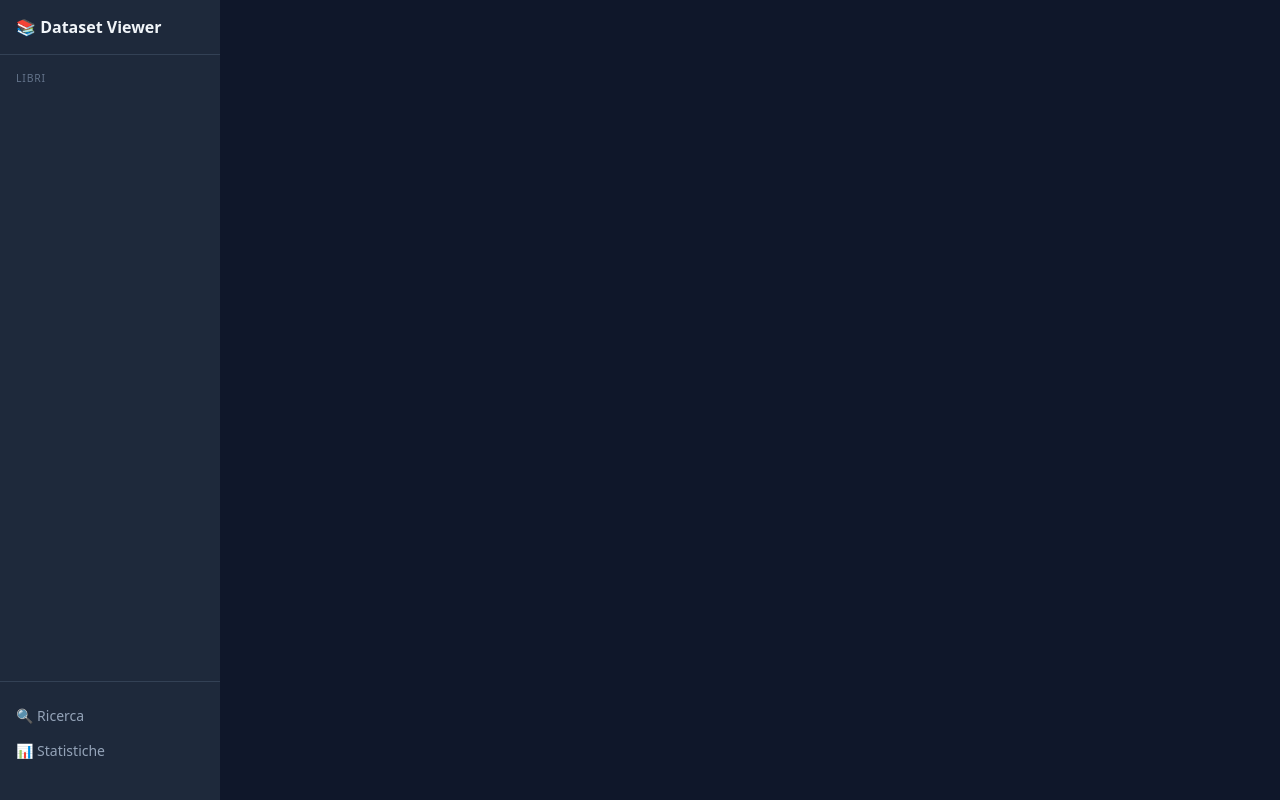
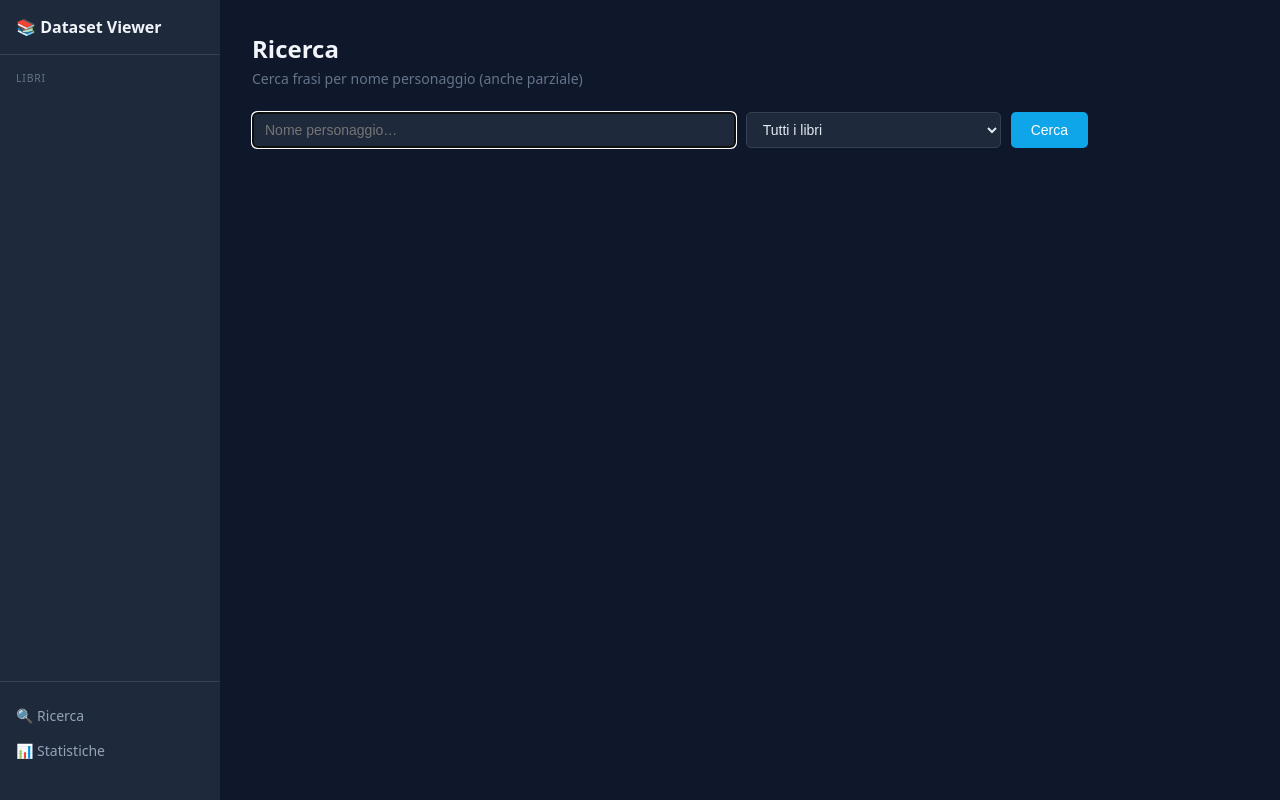
Before and after one commit to Hipsterfil998/Chars-Dataset, a Flask app: page /search in a window 1280 px wide. Run offline with Flask 3, Linux system fonts and the light colour scheme; data that the repository does not hold is empty; parts of the project's set-up code (start-up, migrations or seed data) failed here and were passed over.

Commit message:
feat: add search page

```diff
--- a/templates/search.html
+++ b/templates/search.html
@@ -1 +1,61 @@
-{% extends "base.html" %}{% block content %}{% for s in sentences %}{{ s.character_name }}{% endfor %}{% endblock %}
+{% extends "base.html" %}
+{% block title %}Ricerca — Dataset Viewer{% endblock %}
+{% block content %}
+<h1>Ricerca</h1>
+<p class="subtitle">Cerca frasi per nome personaggio (anche parziale)</p>
+
+<form method="get" class="form-row">
+  <input type="text" name="q" value="{{ q }}" placeholder="Nome personaggio…" autofocus>
+  <select name="book_id">
+    <option value="">Tutti i libri</option>
+    {% for b in all_books %}
+    <option value="{{ b.id }}" {% if book_id == b.id %}selected{% endif %}>{{ b.title }}</option>
+    {% endfor %}
+  </select>
+  <button type="submit">Cerca</button>
+</form>
+
+{% if q %}
+  <p class="subtitle">{{ total }} risultat{{ 'o' if total == 1 else 'i' }} per "<strong>{{ q }}</strong>"</p>
+
+  {% for s in sentences %}
+  <div class="sentence-card">
+    <div class="meta">
+      {{ s.book_title }} · frase #{{ s.sentence_id }}
+      · ruolo: <span class="badge role">{{ s.role }}</span>
+      · personaggio: <strong>{{ s.character_name }}</strong>
+    </div>
+    {% for tok in s.tokens %}
+      {%- if tok.character == s.character_name -%}
+        <span class="char-token" title="{{ tok.deprel }}">{{ tok.form }}</span>
+      {%- else -%}
+        {{ tok.form }}
+      {%- endif -%}
+      {{ ' ' }}
+    {% endfor %}
+  </div>
+  {% else %}
+  <p class="subtitle">Nessun risultato.</p>
+  {% endfor %}
+
+  {% if total_pages > 1 %}
+  <div class="pagination">
+    {% if page > 1 %}
+    <a href="?q={{ q }}&book_id={{ book_id or '' }}&page={{ page - 1 }}">‹ Prec</a>
+    {% endif %}
+    {% for p in range(1, total_pages + 1) %}
+    {% if p == page %}
+      <span class="current">{{ p }}</span>
+    {% elif p == 1 or p == total_pages or (p >= page - 2 and p <= page + 2) %}
+      <a href="?q={{ q }}&book_id={{ book_id or '' }}&page={{ p }}">{{ p }}</a>
+    {% elif p == page - 3 or p == page + 3 %}
+      <span>…</span>
+    {% endif %}
+    {% endfor %}
+    {% if page < total_pages %}
+    <a href="?q={{ q }}&book_id={{ book_id or '' }}&page={{ page + 1 }}">Succ ›</a>
+    {% endif %}
+  </div>
+  {% endif %}
+{% endif %}
+{% endblock %}
```
